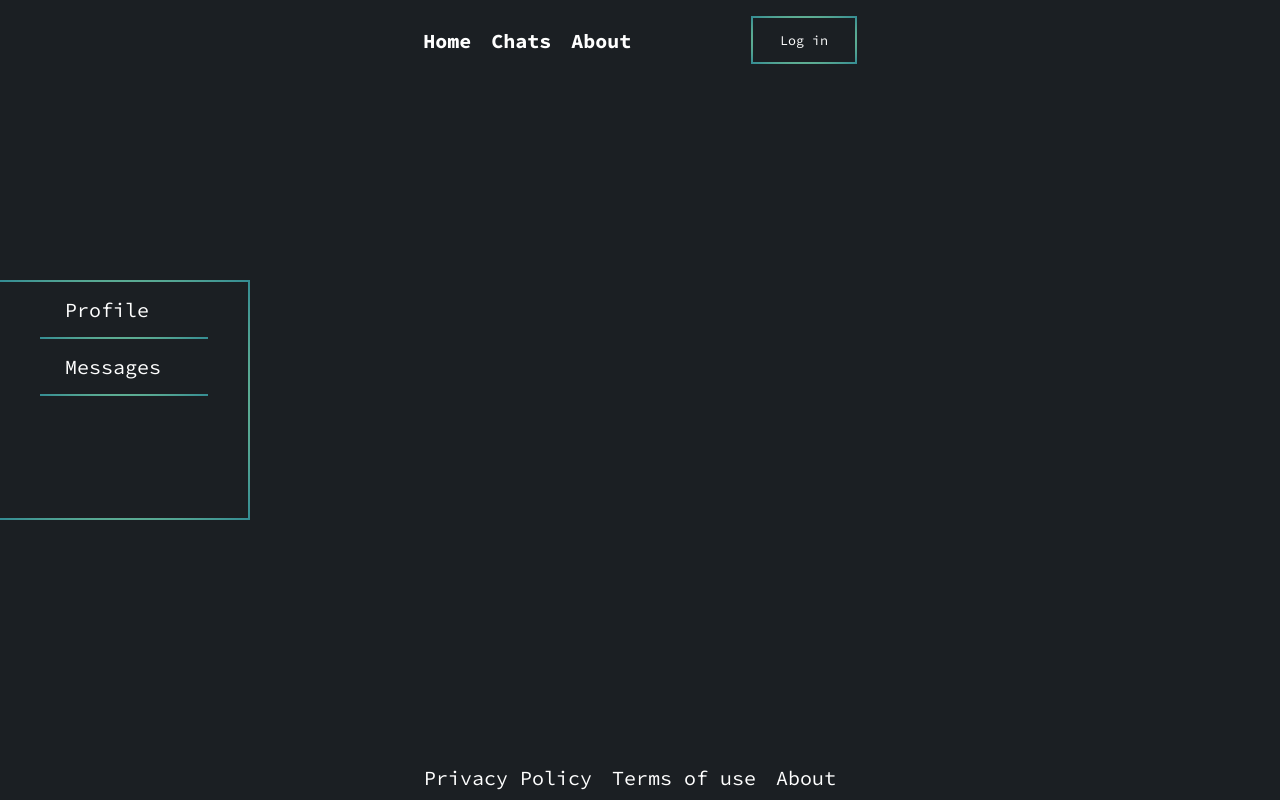
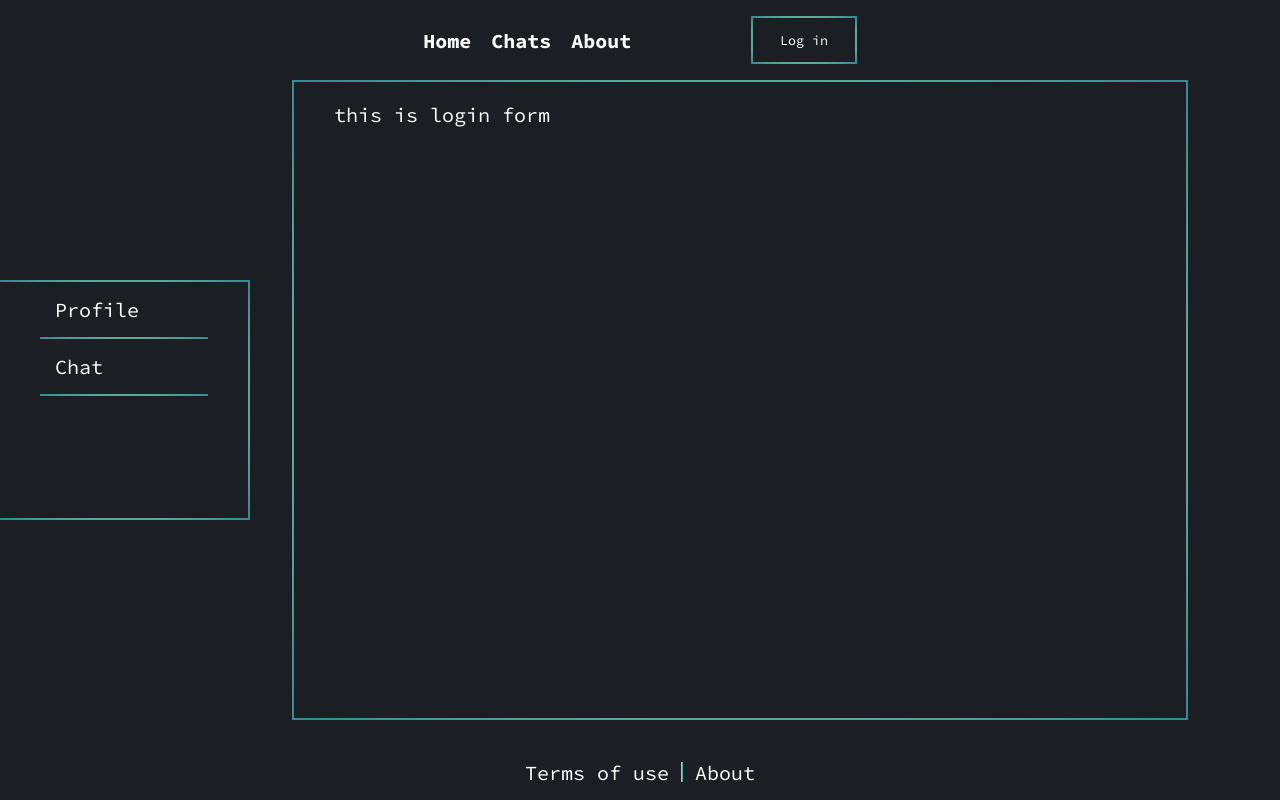
Before and after one commit to peles-taras/ZenithChat-frontend, a Vue app: page /login in a window 1280 px wide. Built offline with nearby package versions, Linux system fonts and the light colour scheme.

Commit message:
Added routing

```diff
--- a/src/App.vue
+++ b/src/App.vue
@@ -79,14 +79,20 @@ body {
   cursor: pointer;
   outline: none;
   border: 2px solid transparent;
-  border-left: none;
   background: linear-gradient(#1b1f23, #1b1f23) padding-box, radial-gradient(farthest-corner at var(--x) var(--y), #b6f492, #338b93) border-box;
 }
 
 .content{
-  display: flex;
-  justify-content: center;
-  align-items: center;
-  height: 100vh;
+  position: absolute;
+  top: 50%;
+  left: 50%;
+  transform: translate(-50%, -50%);
+}
+
+a:hover {
+  background: linear-gradient(to right, #b6f492, #338b93);
+  -webkit-background-clip: text;
+  color: transparent;
+  text-decoration: none;
 }
 </style>
--- a/src/components/FooterNav.vue
+++ b/src/components/FooterNav.vue
@@ -2,8 +2,7 @@
 
 <footer>
     <ul>
-      <li> <a href="#">Privacy Policy</a> </li>
-      <li> <a href="#">Terms of use</a> </li>
+      <li> <a href="#">Terms of use</a></li>
       <li> <a href="#">About</a> </li>
     </ul>
   </footer>
@@ -19,6 +18,7 @@ export default {
 
 <style scoped>
 footer {
+  height: 50px;
   color: white;
   padding: 10px;
   position: absolute;
@@ -34,9 +34,14 @@ ul {
   justify-content: center;
 }
 
-li {
-  margin-right: 20px;
-}
+footer li:not(:last-child):after {
+  content: '';
+  display: inline-block;
+  width: 2px; /* Adjust the width of your separator */
+  height: 1em; /* Adjust the height of your separator */
+  margin: -0.1em 0.6em;
+  background: linear-gradient(to right, #b6f492, #338b93);
+  }
 
 a {
   text-decoration: none;
--- a/src/components/HeaderNav.vue
+++ b/src/components/HeaderNav.vue
@@ -5,18 +5,26 @@
       <li> <a href="#">Chats</a> </li>
       <li> <a href="#">About</a> </li>
     </ul>
-    <button class="button" @mousemove="handleMouseMove"> Log in</button>
+    <button class="button" @click="loginHandle" @mousemove="handleMouseMove"> Log in</button>
   </header>
 </template>
 
 <script>
+import { getCurrentInstance } from 'vue';
+
 export default {
   name: 'HeaderNav',
+
   setup() {
+    const instance = getCurrentInstance();
 
+    const loginHandle = () => {
+      instance.proxy.$router.push({ name: 'Login' });
+    };
+
+    return { loginHandle };
   }
-
-}
+};
 </script>
 
 <style scoped>
--- a/src/components/Sidebar.vue
+++ b/src/components/Sidebar.vue
@@ -4,16 +4,10 @@
             <div class="sidebar-content">
                 <ul>
                     <li class="li-bottom-border">
-                        <a href="#">
-                            <i class=""></i>
-                            Profile
-                        </a>
+                        <router-link :to="{name: 'Profile'}"> Profile </router-link>
                     </li>
                     <li class="li-bottom-border">
-                        <a href="#">
-                            <i class=""></i>
-                            Messages
-                        </a>
+                        <router-link :to="{name: 'Chat'}"> Chat </router-link>
                     </li>
                 </ul>
             </div>
@@ -45,6 +39,7 @@ export default {
     color: white;
     display: flex;
     flex-direction: column;
+    border-left: none;
 }
 
 .sidebar-header {
--- a/src/router/index.js
+++ b/src/router/index.js
@@ -1,5 +1,8 @@
 import { createRouter, createWebHistory } from 'vue-router'
 import Home from '../views/Home.vue'
+import Chat from '../views/Chat.vue'
+import Login from '../views/Login.vue'
+import Profile from '../views/Profile.vue'
 
 const routes = [
   {
@@ -7,6 +10,21 @@ const routes = [
     name: 'Home',
     component: Home
   },
+  {
+    path: '/chat',
+    name: 'Chat',
+    component: Chat
+  },
+  {
+    path: '/login',
+    name: 'Login',
+    component: Login
+  },
+  {
+    path: '/profile',
+    name: 'Profile',
+    component: Profile
+  }
 ]
 
 const router = createRouter({
--- /dev/null
+++ b/src/views/Chat.vue
@@ -0,0 +1,22 @@
+<template>
+    <div class="chat-wrapper gradient-border" @mousemove="handleMouseMove">
+        <p> this is chat</p>
+    </div>
+</template>
+
+<script>
+export default {
+    name: 'Chat',
+    setup() {
+
+    }
+}
+</script>
+
+<style>
+.chat-wrapper {
+    margin-left: 100px;
+    width: 70%;
+    height: 80vh;
+}
+</style>
--- a/src/views/Home.vue
+++ b/src/views/Home.vue
@@ -1,6 +1,7 @@
 <template>
   <div class="wrapper">
   <h3>this is home </h3>
+
   </div>
 </template>
 
@@ -18,8 +19,5 @@ export default {
 
 <style scoped>
 
-.wrapper {
-margin-top: 100px;
-}
 
 </style>
--- /dev/null
+++ b/src/views/Login.vue
@@ -0,0 +1,19 @@
+<template>
+      <div class="chat-wrapper gradient-border" @mousemove="handleMouseMove">
+        <p> this is login form</p>
+    </div>
+</template>
+
+<script>
+export default {
+
+}
+</script>
+
+<style>
+.chat-wrapper {
+    margin-left: 100px;
+    width: 70%;
+    height: 80vh;
+}
+</style>
--- /dev/null
+++ b/src/views/Profile.vue
@@ -0,0 +1,13 @@
+<template>
+  <p> this is profile</p>
+</template>
+
+<script>
+export default {
+
+}
+</script>
+
+<style>
+
+</style>
```
